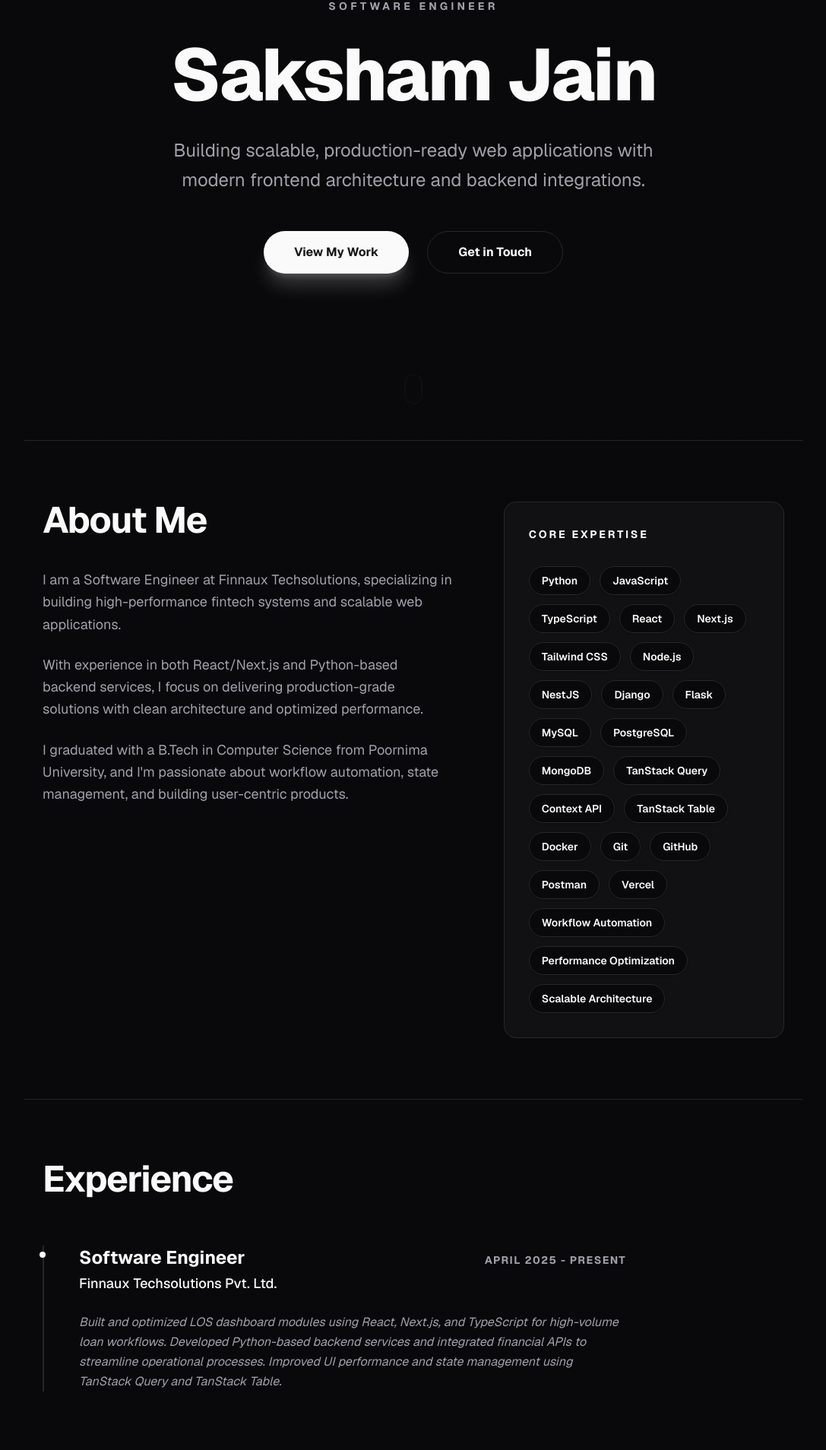
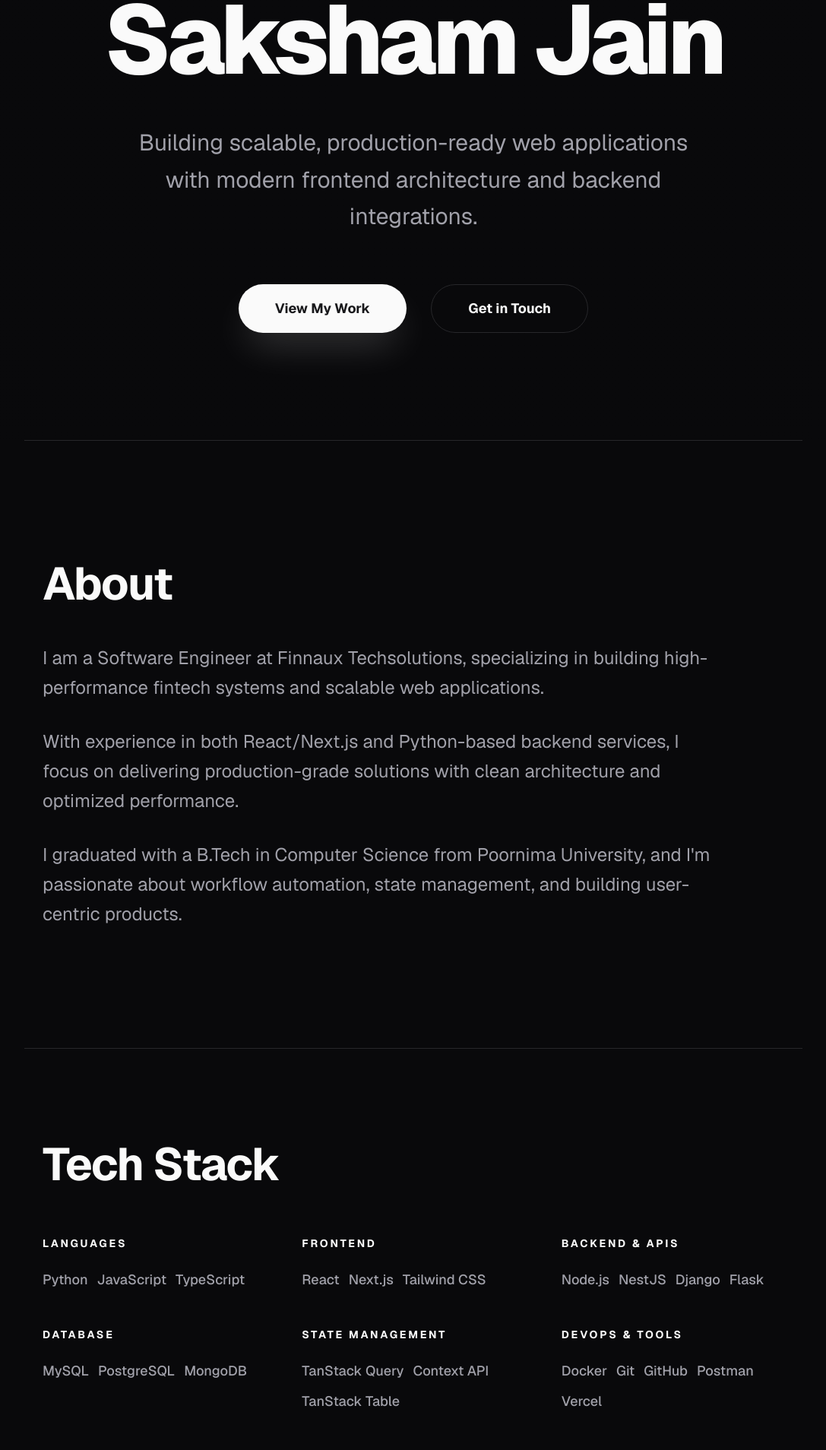
Before and after one commit to saksh3j/new_portfolio, a Next.js app: page / in a window 1280 px wide. Shown: the part 286-2194 px from the top of the page at 76% size, without its empty margins (96-1183 px from the left). Built offline with nearby package versions, Linux system fonts and the light colour scheme; no server answers.

Commit message:
design: fix spacing, typography, and redesign skills section

```diff
--- a/src/app/page.tsx
+++ b/src/app/page.tsx
@@ -48,82 +48,88 @@ export default function Home() {
       {/* Hero Section */}
       <section id="hero" className="relative flex min-h-screen items-center justify-center overflow-hidden px-6">
         <div className="absolute inset-0 -z-10 bg-[radial-gradient(circle_at_50%_50%,rgba(0,0,0,0)_0%,hsl(var(--background))_100%)]" />
-        <div className="mx-auto max-w-4xl text-center">
+        <div className="mx-auto max-w-5xl text-center">
           <p className="text-reveal text-sm font-bold uppercase tracking-[0.3em] text-muted-foreground">
             {profile.role}
           </p>
-          <h1 className="text-reveal mt-8 text-5xl font-extrabold tracking-tight sm:text-7xl lg:text-8xl">
+          <h1 className="text-reveal mt-12 text-6xl font-extrabold tracking-tighter sm:text-8xl lg:text-9xl">
             {profile.name}
           </h1>
-          <p className="text-reveal [animation-delay:200ms] mt-8 text-xl leading-relaxed text-muted-foreground sm:text-2xl max-w-2xl mx-auto">
+          <p className="text-reveal [animation-delay:200ms] mt-12 text-2xl leading-relaxed text-muted-foreground sm:text-3xl max-w-3xl mx-auto">
             {profile.headline}
           </p>
-          <div className="text-reveal [animation-delay:400ms] mt-12 flex flex-wrap items-center justify-center gap-6">
+          <div className="text-reveal [animation-delay:400ms] mt-16 flex flex-wrap items-center justify-center gap-8">
             <a
               href={ctaLinks.projects}
-              className="inline-flex h-14 items-center justify-center rounded-full bg-primary px-10 text-base font-bold text-primary-foreground transition-all hover:scale-105 active:scale-95 shadow-xl shadow-primary/20"
+              className="inline-flex h-16 items-center justify-center rounded-full bg-primary px-12 text-lg font-bold text-primary-foreground transition-all hover:scale-105 active:scale-95 shadow-2xl shadow-primary/20"
             >
               View My Work
             </a>
             <a
               href={ctaLinks.contact}
-              className="inline-flex h-14 items-center justify-center rounded-full border border-input bg-background px-10 text-base font-bold transition-all hover:bg-accent active:scale-95"
+              className="inline-flex h-16 items-center justify-center rounded-full border border-input bg-background px-12 text-lg font-bold transition-all hover:bg-accent active:scale-95"
             >
               Get in Touch
             </a>
           </div>
         </div>
-        <div className="absolute bottom-10 left-1/2 -translate-x-1/2 animate-bounce opacity-20">
-          <div className="h-10 w-6 rounded-full border-2 border-foreground" />
-        </div>
       </section>
 
       {/* About Section */}
       <section id="about" className="section-container border-t border-border">
-        <div className="grid gap-16 lg:grid-cols-12 items-start">
-          <div className="lg:col-span-7 space-y-10">
-            <h2 className="text-4xl font-bold tracking-tight sm:text-5xl">About Me</h2>
-            <div className="space-y-6">
+        <div className="max-w-4xl">
+          <h2 className="text-4xl font-bold tracking-tight sm:text-6xl mb-12">About</h2>
+          <div className="space-y-8">
             {about.map((paragraph, i) => (
-                <p key={i} className="text-lg leading-relaxed text-muted-foreground">
+              <p key={i} className="text-xl leading-relaxed text-muted-foreground md:text-2xl">
                 {paragraph}
               </p>
             ))}
           </div>
         </div>
-          <div id="tech-stack" className="lg:col-span-5 rounded-2xl border border-border bg-accent/30 p-8">
-            <h3 className="text-sm font-bold uppercase tracking-[0.2em] text-foreground">
-              Core Expertise
+      </section>
+
+      {/* Tech Stack Section - New Categorized Layout */}
+      <section id="tech-stack" className="section-container border-t border-border">
+        <h2 className="text-4xl font-bold tracking-tight sm:text-6xl mb-16">Tech Stack</h2>
+        <div className="grid gap-12 md:grid-cols-2 lg:grid-cols-3">
+          {techStack.map((group) => (
+            <div key={group.title} className="space-y-6">
+              <h3 className="text-sm font-bold uppercase tracking-[0.2em] text-primary">
+                {group.title}
               </h3>
-            <div className="mt-8 flex flex-wrap gap-3">
-              {techStack.flatMap(g => g.items).map((item) => (
+              <div className="flex flex-wrap gap-3">
+                {group.items.map((item) => (
                   <span
                     key={item}
-                  className="rounded-full bg-background border border-border px-4 py-2 text-sm font-semibold text-foreground shadow-sm"
+                    className="text-lg font-medium text-muted-foreground transition-colors hover:text-foreground"
                   >
                     {item}
                   </span>
                 ))}
               </div>
             </div>
+          ))}
         </div>
       </section>
 
       {/* Experience Section */}
       <section id="experience" className="section-container border-t border-border">
-        <div className="max-w-3xl">
-          <h2 className="text-4xl font-bold tracking-tight sm:text-5xl mb-16">Experience</h2>
-          <div className="space-y-20">
+        <div className="max-w-4xl">
+          <h2 className="text-4xl font-bold tracking-tight sm:text-6xl mb-20">Experience</h2>
+          <div className="space-y-24">
             {experiences.map((exp, i) => (
-              <div key={i} className="group relative pl-12 before:absolute before:left-0 before:top-0 before:h-full before:w-[2px] before:bg-border after:absolute after:left-[-4px] after:top-2 after:h-2 after:w-2 after:rounded-full after:bg-primary after:transition-transform group-hover:after:scale-150">
-                <div className="flex flex-col justify-between gap-2 sm:flex-row sm:items-baseline">
-                  <h3 className="text-2xl font-bold text-foreground">{exp.role}</h3>
+              <div key={i} className="group grid md:grid-cols-4 gap-8">
+                <div className="md:col-span-1">
                   <span className="text-sm font-bold text-muted-foreground uppercase tracking-widest">{exp.period}</span>
                 </div>
-                <p className="text-lg font-medium text-primary mt-1">{exp.company}</p>
-                <p className="mt-6 text-base leading-relaxed text-muted-foreground italic">
+                <div className="md:col-span-3 space-y-4">
+                  <h3 className="text-2xl font-bold text-foreground">{exp.role}</h3>
+                  <p className="text-lg font-medium text-primary">{exp.company}</p>
+                  <p className="text-lg leading-relaxed text-muted-foreground">
                     {exp.summary}
                   </p>
+                </div>
               </div>
             ))}
           </div>
@@ -132,17 +138,19 @@ export default function Home() {
 
       {/* Education Section */}
       <section id="education" className="section-container border-t border-border">
-        <div className="max-w-3xl">
-          <h2 className="text-4xl font-bold tracking-tight sm:text-5xl mb-16">Education</h2>
-          <div className="space-y-12">
+        <div className="max-w-4xl">
+          <h2 className="text-4xl font-bold tracking-tight sm:text-6xl mb-20">Education</h2>
+          <div className="space-y-16">
             {education.map((edu, i) => (
-              <div key={i} className="relative pl-12 before:absolute before:left-0 before:top-0 before:h-full before:w-[2px] before:bg-border">
-                <div className="flex flex-col justify-between gap-2 sm:flex-row sm:items-baseline">
-                  <h3 className="text-2xl font-bold text-foreground">{edu.degree}</h3>
+              <div key={i} className="grid md:grid-cols-4 gap-8">
+                <div className="md:col-span-1">
                   <span className="text-sm font-bold text-muted-foreground uppercase tracking-widest">{edu.period}</span>
                 </div>
-                <p className="text-lg font-medium text-muted-foreground mt-1">{edu.school}</p>
-                <p className="mt-2 text-base text-muted-foreground/70">{edu.location}</p>
+                <div className="md:col-span-3 space-y-2">
+                  <h3 className="text-2xl font-bold text-foreground">{edu.degree}</h3>
+                  <p className="text-xl text-muted-foreground">{edu.school}</p>
+                  <p className="text-lg text-muted-foreground/60">{edu.location}</p>
+                </div>
               </div>
             ))}
           </div>
```
Lines whose indentation alone changed are shown as unchanged.
